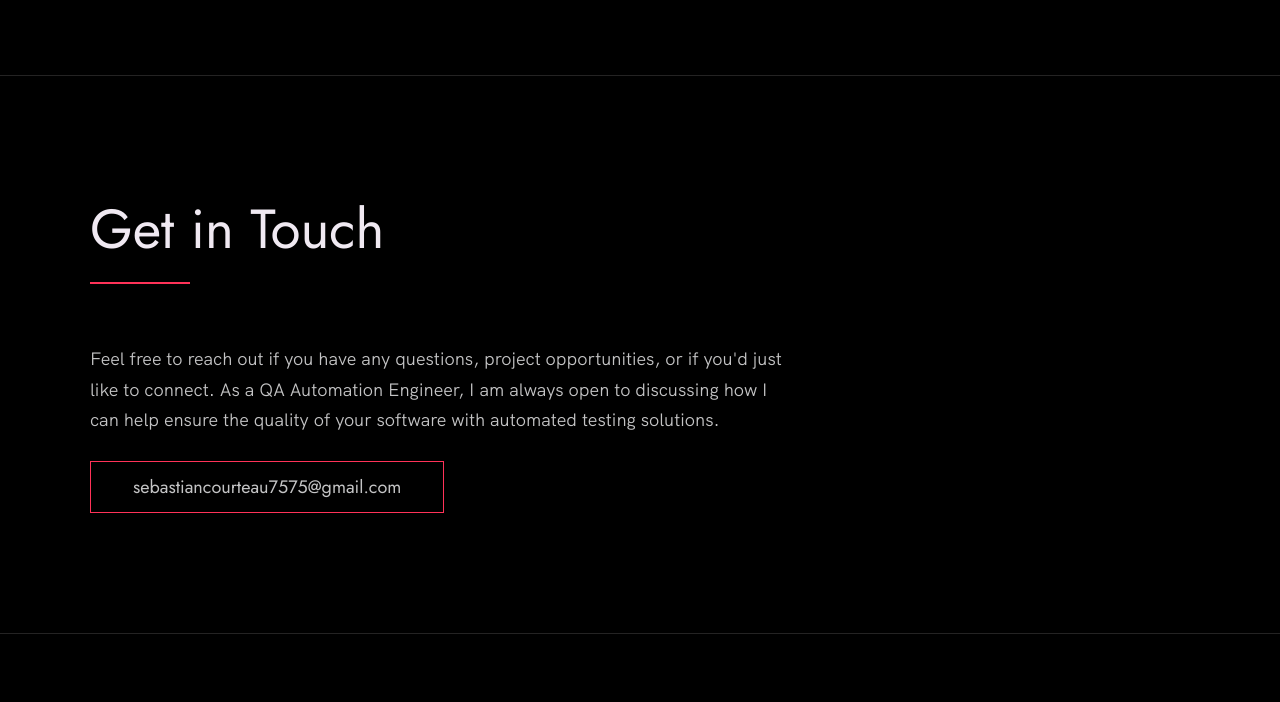
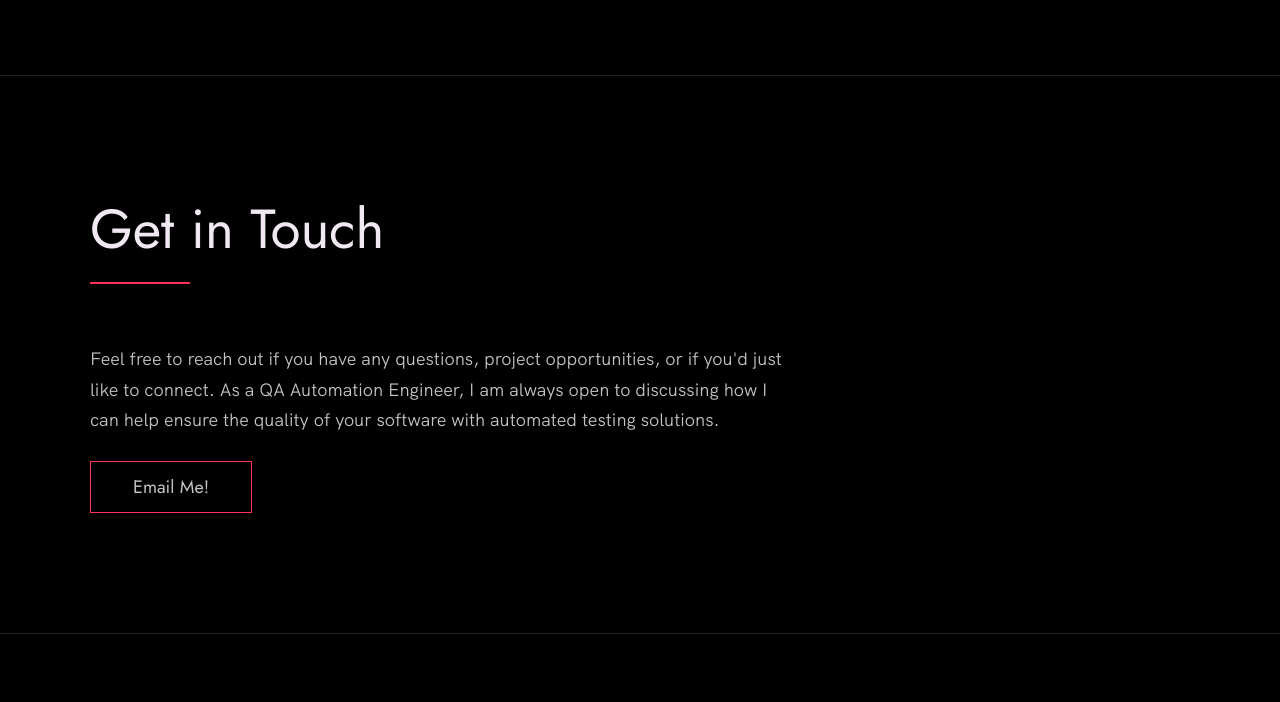
Before and after one commit to SebastianCourteau/Portfolio-Web-Page, a plain HTML site: page index.html in a window 1280 px wide. Shown: the part 4249-4951 px from the top of the page. Drawn offline with Linux system fonts and the light colour scheme; files whose address does not match are found by name.

Commit message:
email fix

```diff
--- a/index.html
+++ b/index.html
@@ -200,7 +200,7 @@
            with automated testing solutions.
         </p>
         <!-- Replace the email with yours -->
-        <a href="sebastiancourteau7575@gmail.com" class="btn">sebastiancourteau7575@gmail.com</a>
+        <a href="mailto:sebastiancourteau7575@gmail.com" class="btn">Email Me!</a>
       </div>
     </div>
   </section>
```
